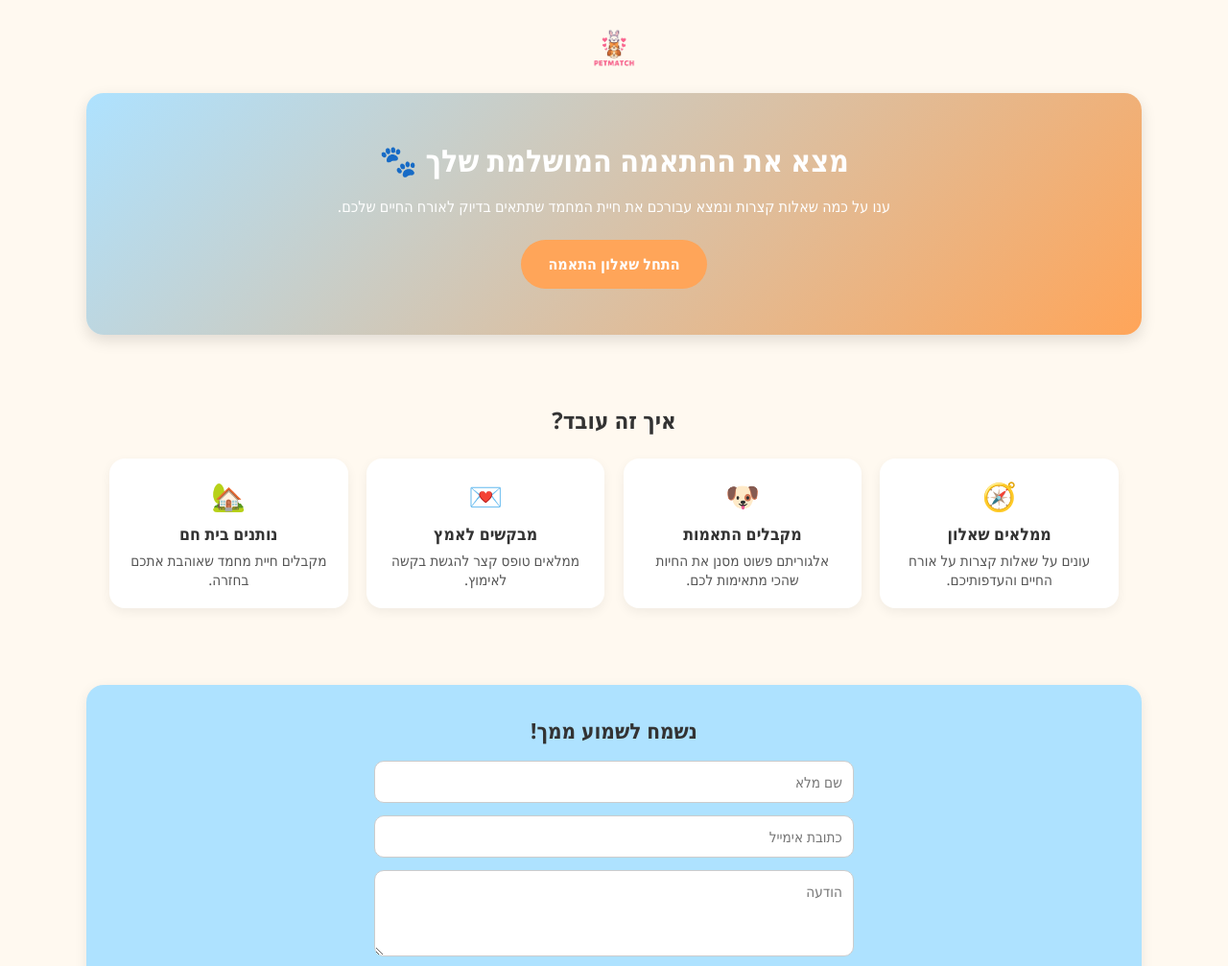
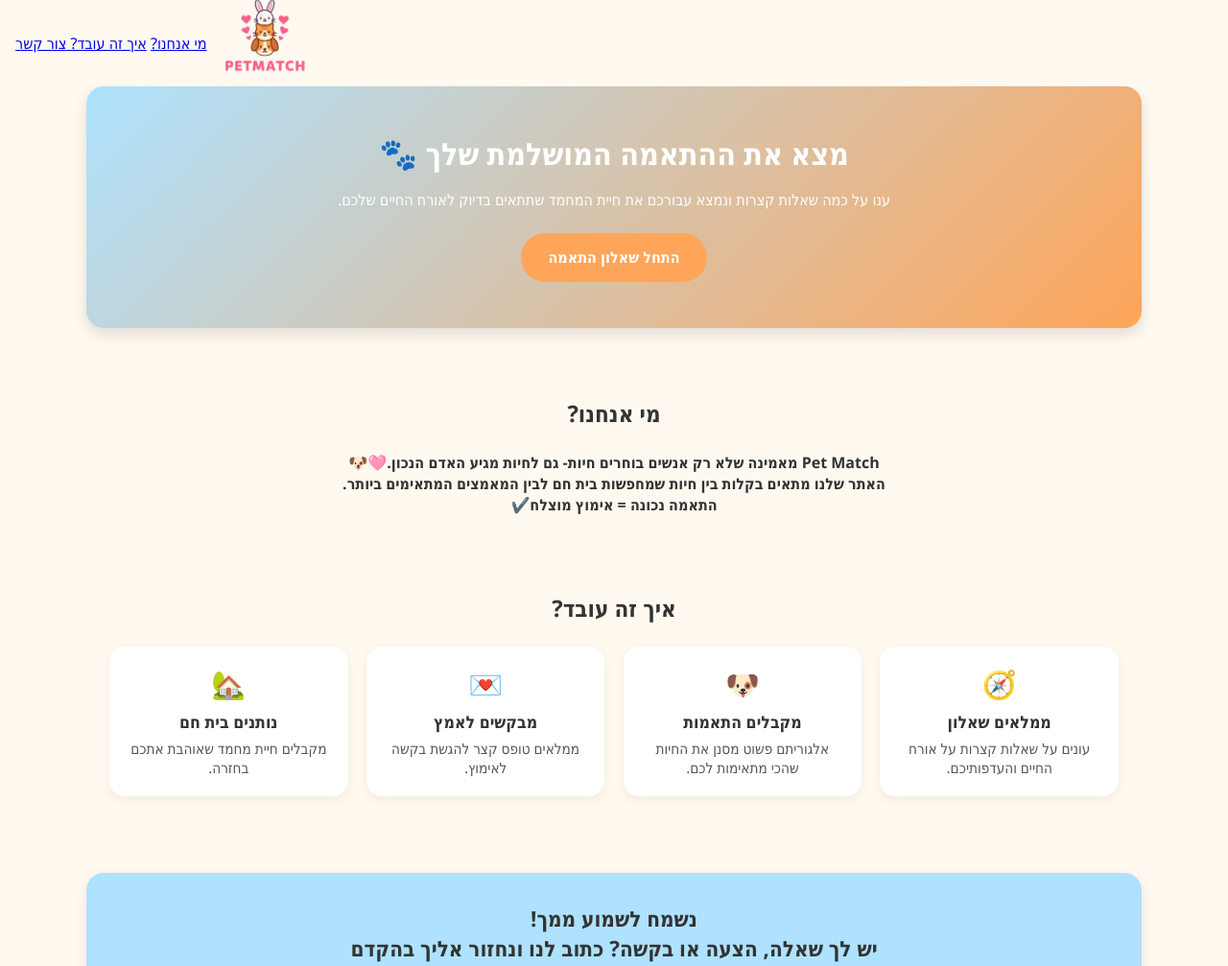
Before and after one commit to vakninyu/webproject, a plain HTML site: page PartB/index.html in a window 1280 px wide. Shown: the top 1007 px of the page at 96% size. Drawn offline with Linux system fonts and the light colour scheme; a script that the page names is missing.

Commit message:
עיצוב Header, Hero ו-About בעמוד הבית

```diff
--- a/PartB/css/style.css
+++ b/PartB/css/style.css
@@ -35,15 +35,23 @@ section {
     margin: 0 auto;
 }
 .main-header {
-    padding: 1.5rem 1.5rem 0.5rem;
-    text-align: center;
+    padding:0.15rem 1rem;
+     display: flex;
+    justify-content: flex-end;
+    align-items: center;
+     position: sticky;
+    top: 0;
+    background-color: #FFF9F0;
+    z-index: 1000;
+     height: 90px;
 }
 
 .logo {
-    height: 60px;
+    height: 120px;
     width: auto;
-    object-fit: contain;
+    display: block;
 }
+
 
 .hero {
     text-align: center;
@@ -96,10 +104,17 @@ section {
 }
 .about {
     margin-top: 1rem;
+    text-align: center;
 }
 
 .about h2 {
     font-size: 1.5rem;
+    margin-bottom: 1.5rem;
+    text-align: center;
+}
+
+.how h2{
+     font-size: 1.5rem;
     margin-bottom: 1.5rem;
     text-align: center;
 }
--- a/PartB/index.html
+++ b/PartB/index.html
@@ -14,6 +14,13 @@
     <a href="index.html">
         <img src="images/LogoHedader.png" alt="לוגו PET MATCH" class="logo">
     </a>
+    <!--menu-->
+    <nav class="main-nav">
+    <a href="#about">מי אנחנו?</a>
+    <a href="#how">איך זה עובד? </a>
+    <a href="#contact">צור קשר </a>
+  </nav>
+</header>
 </header>
 
 
@@ -27,7 +34,20 @@
     </section>
 
     <!-- About Section -->
-    <section class="about">
+     <section class="about">
+        <h2>מי אנחנו?</h2>
+        <b> Pet Match מאמינה שלא רק אנשים בוחרים חיות- גם לחיות מגיע
+         האדם הנכון.🩷🐶<br>
+         האתר שלנו מתאים בקלות בין חיות שמחפשות בית חם לבין המאמצים
+         המתאימים ביותר.<br>
+        התאמה נכונה = אימוץ מוצלח✔️
+        </b>
+
+    </section>
+
+
+     <!-- How Section -->
+    <section class="how">
         <h2>איך זה עובד?</h2>
         <div class="steps-container">
 
@@ -60,7 +80,9 @@
 
     <!-- Contact Section -->
     <section class="contact">
-        <h2>נשמח לשמוע ממך!</h2>
+        <h2>נשמח לשמוע ממך!<br>
+        יש לך שאלה, הצעה או בקשה? כתוב לנו ונחזור אליך בהקדם
+        </h2>
         <form id="contactForm">
             <input type="text" placeholder="שם מלא" required>
             <input type="email" placeholder="כתובת אימייל" required>
```
